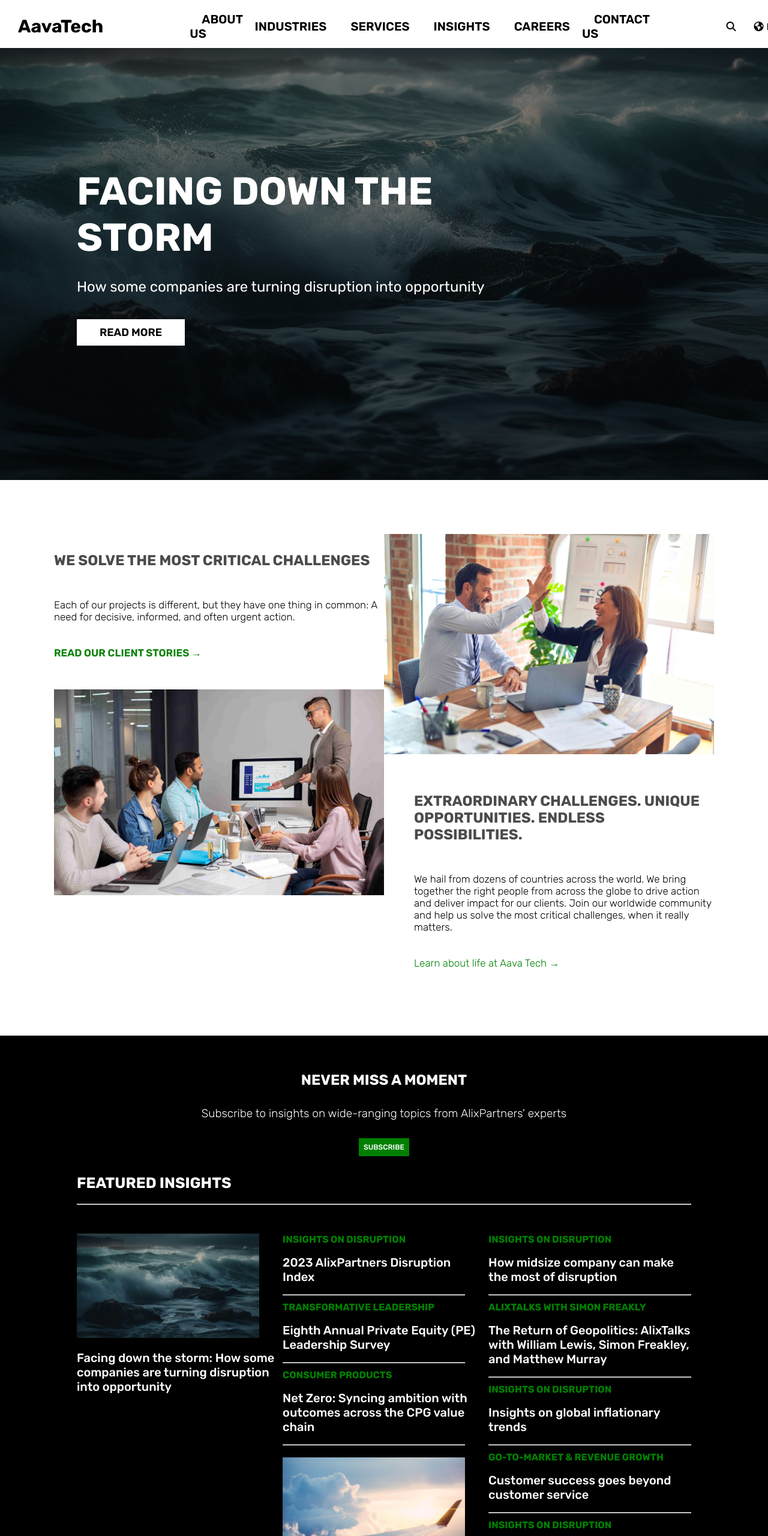
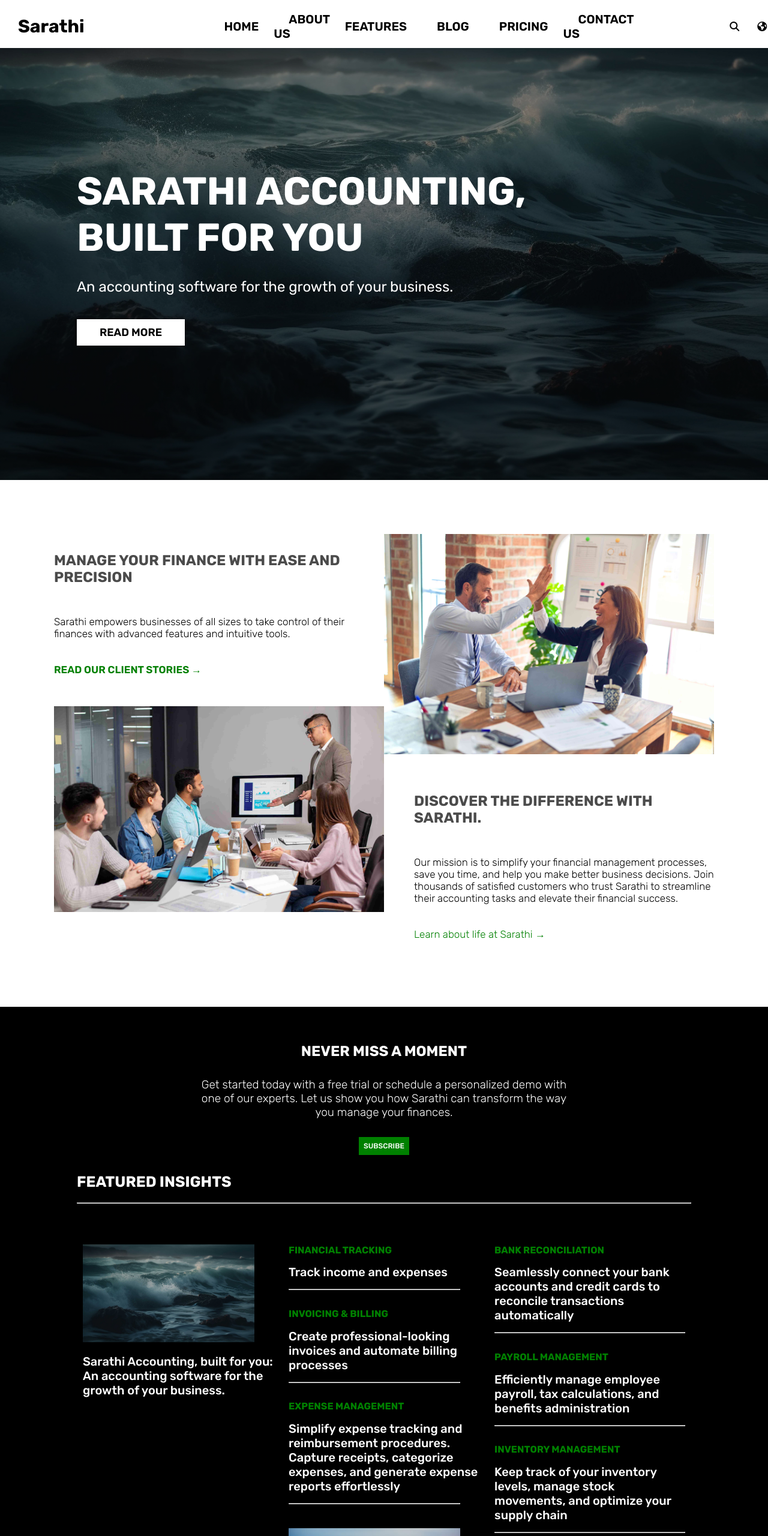
Before and after one commit to jenishpokhrell/SarathiDemo, a plain HTML site: page index.html in a window 1280 px wide. Shown: the top 2560 px of the page at 60% size. Drawn offline with Linux system fonts and the light colour scheme.

Commit message:
Second Commit

```diff
--- a/index.html
+++ b/index.html
@@ -5,7 +5,7 @@
     <meta charset="UTF-8">
     <meta http-equiv="X-UA-Compatible" content="IE=edge">
     <meta name="viewport" content="width=device-width, initial-scale=1.0">
-    <title>Results-driven global consulting firm | Alix Partners</title>
+    <title>Results-driven Accounting firm | Sarathi</title>
     <link rel="stylesheet" href="style.css">
     <link rel="stylesheet" href="all.min.css">
     <link rel="preconnect" href="https://fonts.googleapis.com">
@@ -27,7 +27,7 @@
     <section class="header">
         <div class="main">
             <div class="bars-flex">
-                <h1>AavaTech</h1>
+                <h1>Sarathi</h1>
                 <i class="fa fa-times" id="hide" onclick="hidemenu()" style="display: none; cursor: pointer;"></i>
                 <i class="fa fa-bars" id="show" onclick="showmenu()" style="cursor: pointer;"></i>
             </div>
@@ -35,19 +35,19 @@
                 <nav class="navlinks" id="nav-links">
                     <ul>
                         <li>
+                            <a href="#">Home</a>
+                        </li>
+                        <li>
                             <a href="#">About Us</a>
                         </li>
                         <li>
-                            <a href="#">Industries</a>
+                            <a href="#">Features</a>
                         </li>
                         <li>
-                            <a href="#">Services</a>
+                            <a href="#">Blog</a>
                         </li>
                         <li>
-                            <a href="#">Insights</a>
-                        </li>
-                        <li>
-                            <a href="#">Careers</a>
+                            <a href="#">Pricing</a>
                         </li>
                         <li>
                             <a href="#">Contact Us</a>
@@ -77,13 +77,14 @@
     <section class="container">
         <div class="container-main">
             <div class="container-heading">
-                <h1>Facing down the <br> storm</h1>
+                <h1>Sarathi Accounting,<br>Built For You </h1>
             </div>
             <div class="container-para">
-                <p>How some companies are turning disruption into opportunity</p>
+                <!-- <p>How some companies are turning disruption into opportunity</p> -->
+                <p>An accounting software for the growth of your business.</p>
             </div>
             <div class="container-btn">
-                <button class="btn-btn">Read More</button>
+                <a href="#"><button class="btn-btn">Read More</button></a>
             </div>
 
         </div>
@@ -92,9 +93,8 @@
     <section class="container-two">
         <div class="flex-container">
             <div class="about">
-                <h1>We solve the most critical challenges</h1>
-                <p>Each of our projects is different, but they have one thing in common:
-                    A need for decisive, informed, and often urgent action. </p>
+                <h1>Manage your finance with ease and precision</h1>
+                <p>Sarathi empowers businesses of all sizes to take control of their finances with advanced features and intuitive tools. </p>
                 <p class="p-one"
                     style="margin-bottom: 30px; color: green; font-weight: 600; text-transform: uppercase;">Read our
                     client stories &rarr;</p>
@@ -103,18 +103,14 @@
             <div class="about">
                 <img src="./assets/5.jpg" alt="">
                 <div class="pd-l">
-                    <h1 style="padding-top: 60px;">Extraordinary challenges. Unique opportunities.
-                        Endless possibilities.</h1>
+                    <h1 style="padding-top: 60px;">Discover the difference with Sarathi.</h1>
                 </div>
                 <div class="pd-l">
-                    <p>We hail from dozens of countries across the world. We bring together the
-                        right people from across
-                        the globe to drive action and deliver impact for our clients. Join our worldwide community and
-                        help us solve the most critical challenges, when it really matters.</p>
+                    <p>Our mission is to simplify your financial management processes, save you time, and help you make better business decisions. Join thousands of satisfied customers who trust Sarathi to streamline their accounting tasks and elevate their financial success.</p>
                 </div>
                 <div class="pd-l">
                     <p class="p-one" color: green; font-weight: 600; text-transform: uppercase;">
-                        Learn about life at Aava Tech    &rarr;</p>
+                        Learn about life at Sarathi &rarr;</p>
                 </div>
             </div>
         </div>
@@ -126,7 +122,7 @@
             <h1>Never miss a moment</h1>
         </div>
         <div class="third-para">
-            <p>Subscribe to insights on wide-ranging topics from AlixPartners' experts</p>
+            <p>Get started today with a free trial or schedule a personalized demo with one of our experts. Let us show you how Sarathi can transform the way you manage your finances.</p>
         </div>
         <div class="third-button">
             <button class="btn-hero">Subscribe</button>
@@ -140,63 +136,62 @@
             <div class="featured">
                 <div class="features features-one">
                     <img src="./assets/1.jpg" alt="" style=" padding-top: 3%;">
-                    <p>Facing down the storm: How some companies are turning disruption into opportunity</p>
+                    <p>Sarathi Accounting, built for you: An accounting software for the growth of your business.</p>
                 </div>
             </div>
             <div class="featured">
                 <div class="features">
-                    <h1>Insights on disruption</h1>
-                    <p>2023 AlixPartners Disruption Index</p>
+                    <h1>Financial Tracking</h1>
+                    <p>Track income and expenses</p>
                     <hr style="margin-left: 0; width: 90%;">
                 </div>
                 <div class="features">
-                    <h1>Transformative leadership</h1>
-                    <p>Eighth Annual Private Equity (PE) Leadership Survey</p>
+                    <h1>Invoicing & Billing</h1>
+                    <p>Create professional-looking invoices and automate billing processes</p>
                     <hr style="margin-left: 0; width: 90%;">
                 </div>
                 <div class="features">
-                    <h1>COnsumer Products</h1>
-                    <p>Net Zero: Syncing ambition with outcomes across the CPG value chain</p>
+                    <h1>Expense Management</h1>
+                    <p>Simplify expense tracking and reimbursement procedures. Capture receipts, categorize expenses, and generate expense reports effortlessly</p>
                     <hr style="margin-left: 0; width: 90%;">
                 </div>
                 <div class="features">
                     <img src="./assets/22.jpg" alt="" class="img">
-                    <h1>Restaurants, Hospitality & Leisure</h1>
-                    <p>World in motion: Balancing sustainability and growth in the travel industry</p>
+                    <h1>Reporting & Analytics</h1>
+                    <p>Generate financial statements, balance sheets, profit and loss reports, and cash flow statements</p>
 
                 </div>
             </div>
             <div class="featured">
                 <div class="features">
-                    <h1>Insights on disruption</h1>
-                    <p>How midsize company can make the most of disruption</p>
+                    <h1>Bank Reconciliation</h1>
+                    <p>Seamlessly connect your bank accounts and credit cards to reconcile transactions automatically</p>
                     <hr style="margin-left: 0; width: 100%;">
                 </div>
                 <div class="features">
-                    <h1>AlixTalks with Simon Freakly</h1>
-                    <p>The Return of Geopolitics: AlixTalks with William Lewis, Simon Freakley,
-                        and Matthew Murray</p>
+                    <h1>Payroll Management</h1>
+                    <p>Efficiently manage employee payroll, tax calculations, and benefits administration</p>
                     <hr style="margin-left: 0; width: 100%;">
                 </div>
                 <div class="features">
-                    <h1>Insights on disruption</h1>
-                    <p>Insights on global inflationary trends</p>
+                    <h1>Inventory Management</h1>
+                    <p>Keep track of your inventory levels, manage stock movements, and optimize your supply chain</p>
                     <hr style="margin-left: 0; width: 100%;">
                 </div>
                 <div class="features">
-                    <h1>Go-to-market & revenue growth</h1>
-                    <p>Customer success goes beyond customer service</p>
+                    <h1>Integration & Scability</h1>
+                    <p>Sarathi seamlessly integrates with popular business tools and platforms, ensuring a smooth flow of information across your organization</p>
                     <hr style="margin-left: 0; width: 100%;">
                 </div>
                 <div class="features">
-                    <h1>Insights on disruption</h1>
-                    <p>Insights on global supply chain disruption</p>
+                    <h1>Tax Preparation & Compliance</h1>
+                    <p>Automatically generate tax forms, for employees and contractors, and stay updated with tax regulations</p>
                     <hr style="margin-left: 0; width: 100%;">
                 </div>
             </div>
         </div>
         <div class="insight">
-            <p>See all AlixPartners insights &rarr;</p>
+            <a href=""><p>See all Sarathi insights &rarr;</p></a>
         </div>
     </section>
 
@@ -207,7 +202,7 @@
                 <img src="./assets/2.jpg" alt="">
             </div>
             <div class="careers">
-                <h1>Careers at AlixPartners</h1>
+                <h1>Careers at Sarathi</h1>
                 <p style="font-size: 18px; font-weight: 300;">We thrive on solving the most complex and critical
                     challenges. And we do it differently.</p>
                 <p><span style="font-weight: 600;" ;> We work with purpose.</span>We bring the right people, to drive
@@ -246,11 +241,11 @@
             <div class="footer-about" style="width: 25%;">
                 <div class="footer-heading-two">
                     <!-- <h1>AlixPartners</h1> -->
-                    <h1>AavaTech</h1>
+                    <h1>Sarathi</h1>
                 </div>
-                <div class="footer-para">
+                <!-- <div class="footer-para">
                     <p>Sign up</p>
-                </div>
+                </div> -->
                 <div class="footer-icons">
                     <i class="fa-solid fa-wifi"></i>
                     <i class="fa-brands fa-linkedin"></i>
@@ -262,7 +257,7 @@
                 <div class="flex-links">
                     <ul>
                         <li>
-                            <a href="">About AlixPartners</a>
+                            <a href="">About Sarathi</a>
                         </li>
                         <li>
                             <a href="">Careers</a>
@@ -286,29 +281,29 @@
                 </div>
                 <div class="footer-about-para">
                     <p>
-                        &copy; 2023 AlixPartners, LLP. AlixPartners is not a certified public accounting firm and is
+                        &copy; 2023 Sarathi, LLP. Sarathi is not a certified public accounting firm and is
                         not authorized to practice law or provide legal services.
                     </p>
                     <p>
-                        *Registered Name: AlixPartners UK LLP | Registered Address: 6 New Street Square London, EC4A 3BF
+                        *Registered Name: Sarathi UK LLP | Registered Address: 6 New Street Square London, EC4A 3BF
                         United Kingdom | Registration Number: OC360308 | Place of Registration: England & Wales
                     </p>
                 </div>
             </div>
             <div class="footer-about" id="footer-para-two">
-                <p>New York (Headquarters)</p>
-                <p>909 Third Avenue</p>
-                <p>New York, NY 10022</p>
-                <p>O +1 212 490 2500</p>
-                <p>F +1 212 490 1344</p>
+                <p>Kamalpokhari</p>
+                <p>Near the Junction</p>
+                <p>Kathmandu, KTM 44660</p>
+                <p>O +977 9865432356</p>
+                <p>F +977 9847812940</p>
             </div>
             <div class="footer-about-para-second">
                 <p>
-                    &copy; 2023 AlixPartners, LLP. AlixPartners is not a certified public accounting firm and is
+                    &copy; 2023 Sarathi, LLP. Sarathi is not a certified public accounting firm and is
                     not authorized to practice law or provide legal services.
                 </p>
                 <p>
-                    *Registered Name: AlixPartners UK LLP | Registered Address: 6 New Street Square London, EC4A 3BF
+                    *Registered Name: Sarathi UK LLP | Registered Address: 6 New Street Square London, EC4A 3BF
                     United Kingdom | Registration Number: OC360308 | Place of Registration: England & Wales
                 </p>
             </div>
--- a/style.css
+++ b/style.css
@@ -32,7 +32,7 @@ html,body{
 }
 .navlinks ul{
     display: flex;
-    margin: 0 8rem 0 9rem;
+    margin: 0 10rem 0 13rem;
     align-items: center;
 }
 .navlinks ul li{
@@ -41,7 +41,7 @@ html,body{
 .navlinks ul li a{
     /* border: 1px solid red; */
     /* cursor: pointer; */
-    margin: 20px;
+    margin: 25px;
     text-decoration: none;
     color: black;
     text-transform: uppercase;
@@ -147,7 +147,6 @@ html,body{
         justify-content: center;
     }
 }
-
 
 
 /* -------------------------------- FOR TABLET --------------------- */
@@ -494,7 +493,10 @@ html,body{
 }
 .third-para p{
     text-align: center;
-    padding-top: 30px;
+    width: 50%;
+    margin-left: 25%;
+    /* border: 1px solid whitesmoke; */
+    margin-top: 30px;
     font-size: 19px;
     font-weight: 300;
     color: white;
@@ -525,6 +527,7 @@ hr{
     justify-content: space-between;
 }
 .features{
+    margin: 20px 10px;
     cursor: pointer;
 }
 .features h1{
@@ -557,11 +560,16 @@ hr{
 .features:hover p{
     color: green;
 }
+.insight{
+    margin: 5% 0 0% 72%;
+    padding: 80px 5px;
+    width: 18%;
+}
+.insight a{
+    text-decoration: none;
+}
 .insight p{
-    padding: 80px 20px;
-    margin-right: 120px;
     font-size: 18px;
-    text-align: end;
     text-transform: uppercase;
     font-weight: 500;
     color: green;
@@ -649,6 +657,9 @@ hr{
     .features img{
         margin-bottom: 10px;
         width: 80vw;
+    }
+    .insight p a{
+        text-decoration: none;
     }
     .insight p{
         width: 100vw;
```
